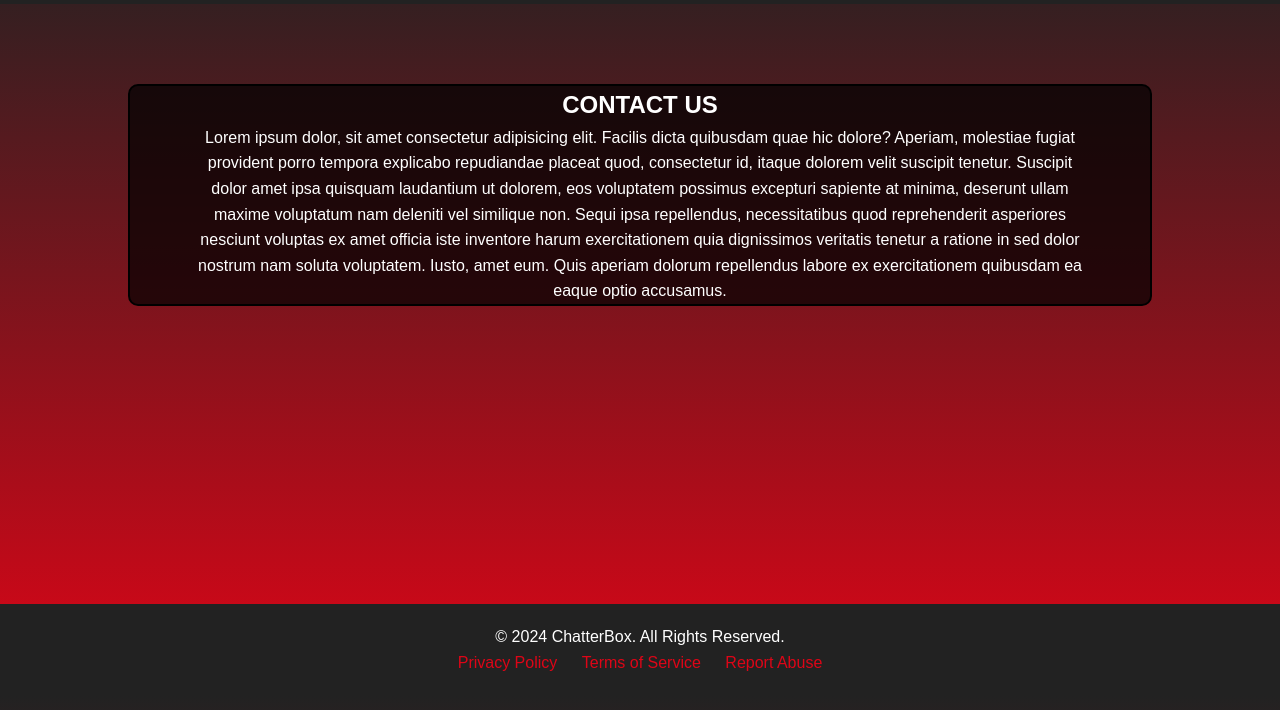
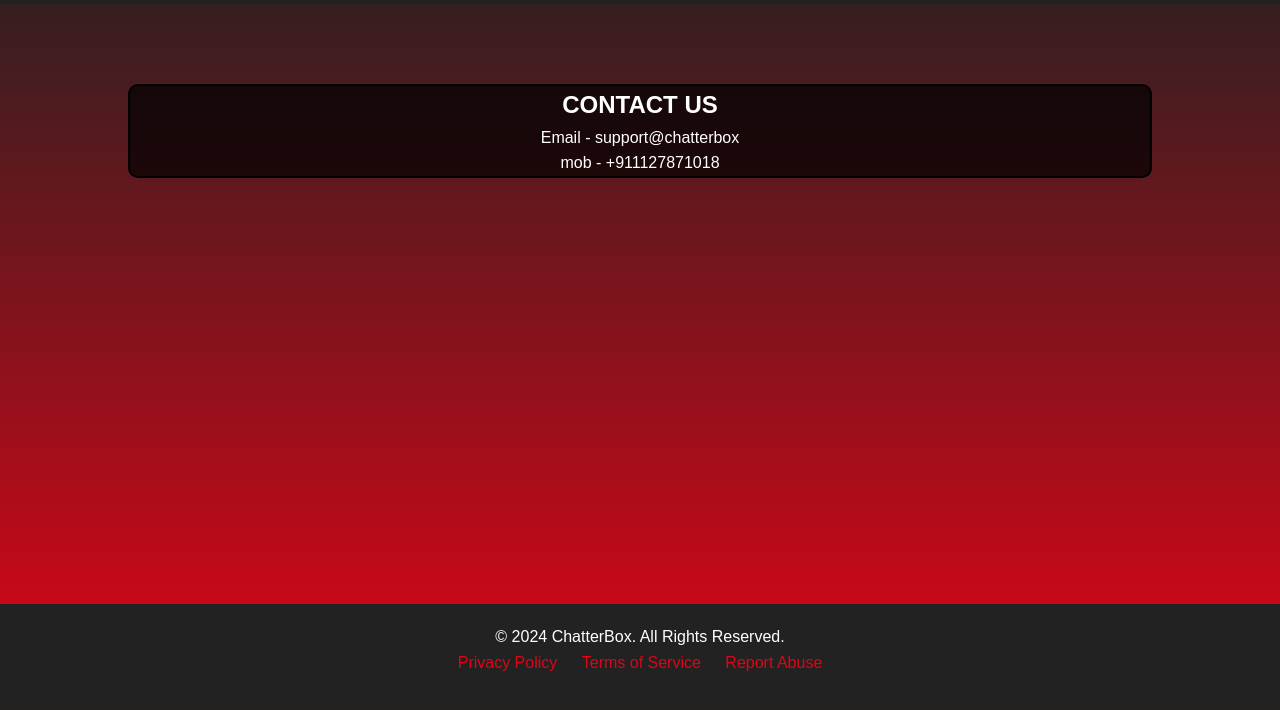
Before and after one commit to BASU35/CHATTERBOX, a plain HTML site: page contactus.html in a window 1280 px wide. Shown: the part 74-784 px from the top of the page. Drawn offline with Linux system fonts and the light colour scheme.

Commit message:
Update contactus.html

```diff
--- a/contactus.html
+++ b/contactus.html
@@ -43,21 +43,9 @@
     <section id="body123">
         <div id="contactus">
             <h1>CONTACT US</h1>
-            <p>Lorem ipsum dolor, sit amet consectetur adipisicing elit.
-                Facilis dicta quibusdam quae hic dolore?
-                Aperiam, molestiae fugiat provident porro tempora
-                explicabo repudiandae placeat quod, consectetur id,
-                itaque dolorem velit suscipit tenetur. Suscipit dolor amet
-                 ipsa quisquam laudantium ut dolorem, eos
-                voluptatem possimus excepturi sapiente at minima, deserunt
-                 ullam maxime voluptatum nam deleniti vel
-                similique non. Sequi ipsa repellendus, necessitatibus
-                quod reprehenderit asperiores nesciunt voluptas ex
-                amet officia iste inventore harum exercitationem quia
-                dignissimos veritatis tenetur a ratione in sed
-                dolor nostrum nam soluta voluptatem. Iusto, amet eum.
-                Quis aperiam dolorum repellendus labore ex
-                exercitationem quibusdam ea eaque optio accusamus.</p>
+            <p>Email - support@chatterbox</p>
+            <p>mob - +911127871018</p>
+
 
         </div>
     </section>
```
